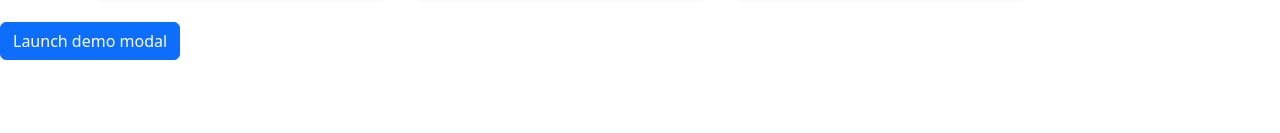
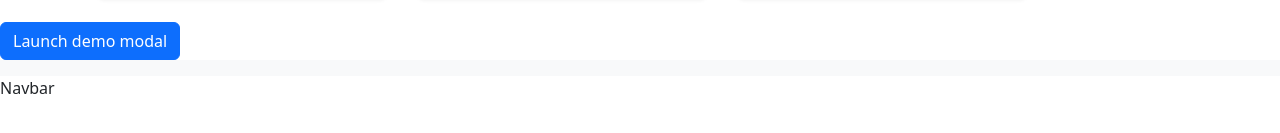
Before and after one commit to NS-25/Bootstraps-project, a React (Vite) app: page / in a window 1280 px wide. Shown: the part 639-772 px from the top of the page. Built offline with nearby package versions, Linux system fonts and the light colour scheme.

Commit message:
added some codes in navbar

```diff
--- a/src/App.jsx
+++ b/src/App.jsx
@@ -7,6 +7,7 @@ import Alert from "./components/Alert";
 import Breadcrumb from "./components/Breadcrumb";
 import Card from "./components/Card";
 import Modal from "./components/Modal";
+import Navbar from "./components/Navbar";
 
 // const links = [
 //   {
@@ -107,6 +108,9 @@ const App = () => {
       <div className="mt-2">
         <Modal />
       </div>
+      <div>
+        <Navbar />
+      </div>
     </>
   );
 };
--- a/src/components/Navbar.jsx
+++ b/src/components/Navbar.jsx
@@ -2,9 +2,17 @@ import React from "react";
 
 const Navbar = () => {
   return (
-    <div>
-      <h1>hello I am nav bar!</h1>
-    </div>
+    <>
+      <div>
+        <nav className="navbar navbar-expand-lg bg-body-tertiary"></nav>
+        <a className="navbar-brand" href="#">
+          Navbar
+        </a>
+        <button className="navbar-toggler" type="button">
+          <span className="navbar-toggler-icon"></span>
+        </button>
+      </div>
+    </>
   );
 };
 
```
